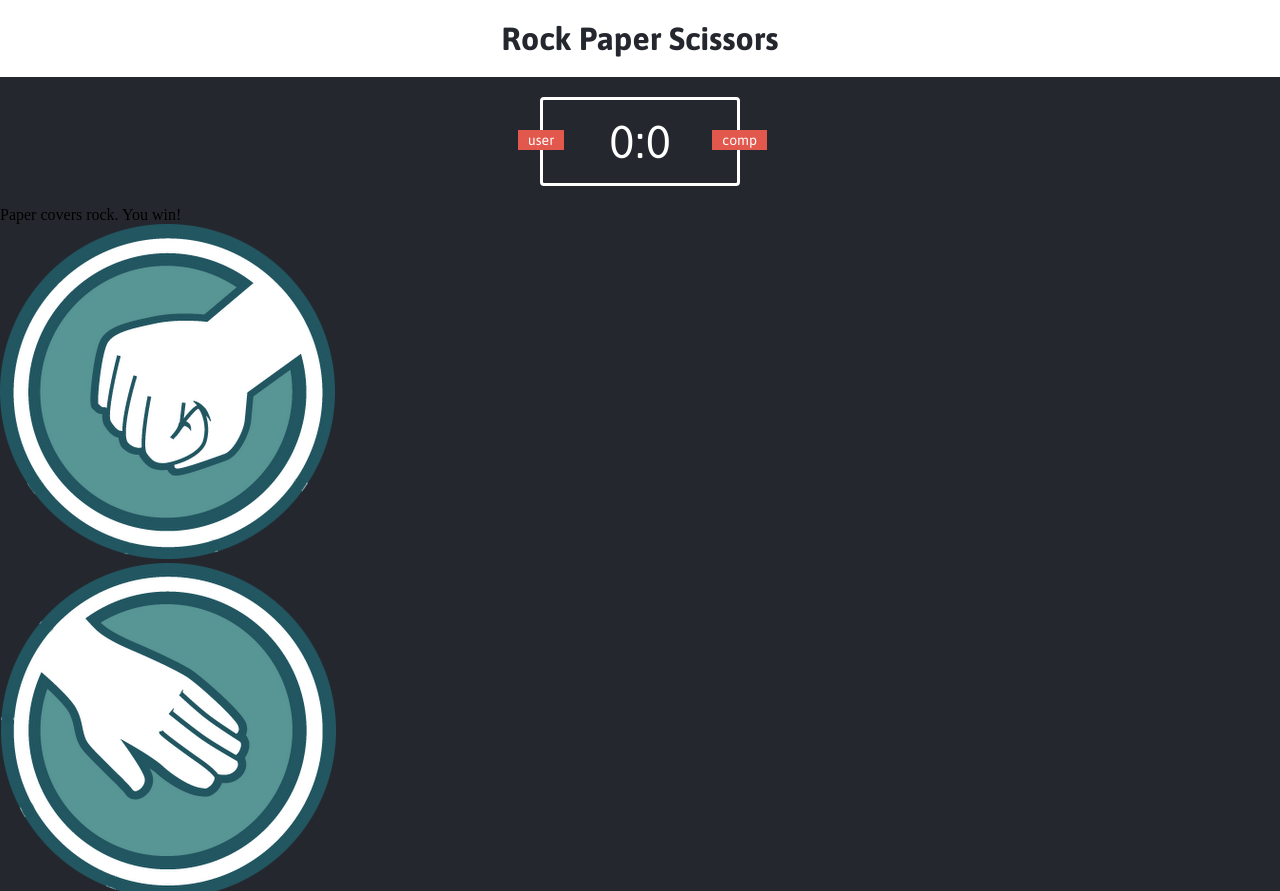
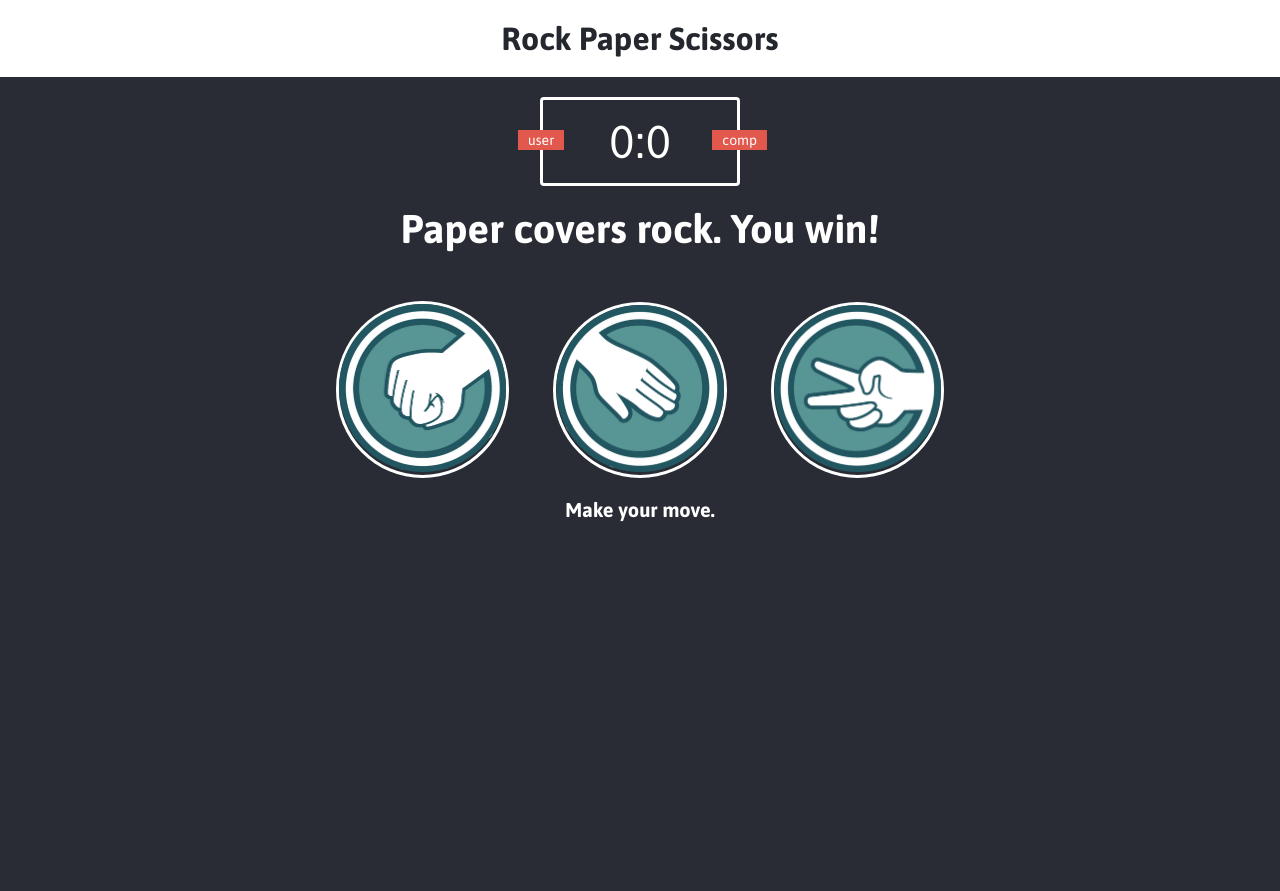
Before and after one commit to charlesmartinreed/Rock-Paper-Scissors, a plain HTML site: page index.html in a window 1280 px wide. Shown: the top 891 px of the page. After the commit the page ends 800 px from the top, so only its background shows below. Drawn offline with Linux system fonts and the light colour scheme.

Commit message:
Complete basic HTML, CSS styling.

```diff
--- a/styles.css
+++ b/styles.css
@@ -1,13 +1,18 @@
 @import url('https://fonts.googleapis.com/css?family=Asap:400,500,700');
+
+:root {
+	font-family: 'Asap', sans-serif;
+}
 
 * {
 	margin: 0;
 	padding: 0;
-	box-sizing: border-box;
+	-webkit-box-sizing: border-box;
+	        box-sizing: border-box;
 }
 
 body {
-	background-color: #24272E;
+	background-color: #292C34;
 }
 
 header {
@@ -18,8 +23,26 @@ header {
 header > h1 {
 	color: #24272E;
 	text-align: center;
-	font-family: 'Asap', sans-serif;
+}
 
+#user-label {
+	position: absolute; /* position with respect to the the doc */
+	top: 30px;
+	left: -25px;
+}
+
+#computer-label {
+	position: absolute;
+	top: 30px;
+	right: -30px;
+}
+
+#action-message {
+	margin-top: 20px;
+	text-align: center;
+	font-weight: bold;
+	font-size: 20px;
+	color: white;
 }
 
 .score-board {
@@ -42,14 +65,36 @@ header > h1 {
 	font-family: 'Asap', sans-serif;
 }
 
-#user-label {
-	position: absolute; /* position with respect to the the doc */
-	top: 30px;
-	left: -25px;
+.result {
+	font-size: 40px;
+	color: white;
 }
 
-#computer-label {
-	position: absolute;
-	top: 30px;
-	right: -30px;
+.result > p {
+	font-weight: bold;
+	text-align: center;
 }
+
+.choices {
+	margin-top: 50px;
+	text-align: center;
+}
+
+.choice {
+	border: 3px solid white;
+	border-radius: 50%;
+	margin: 0 20px;
+	display: inline-block;
+}
+
+.choice:hover {
+	cursor: pointer;
+	background: #E2584D;
+	/* used to animate our hover */
+	-webkit-transition: all 0.3s ease;
+	transition: all 0.3s ease;
+}
+
+.choice > img {
+	width: 167.5px;
+}
```
